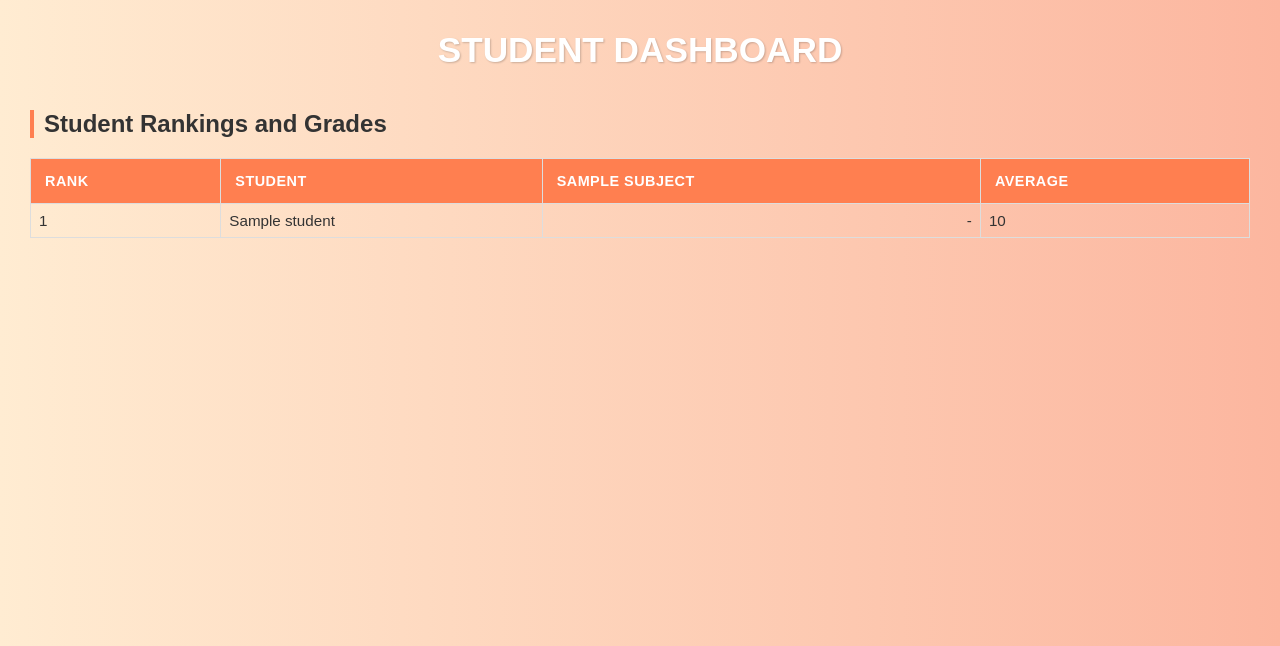
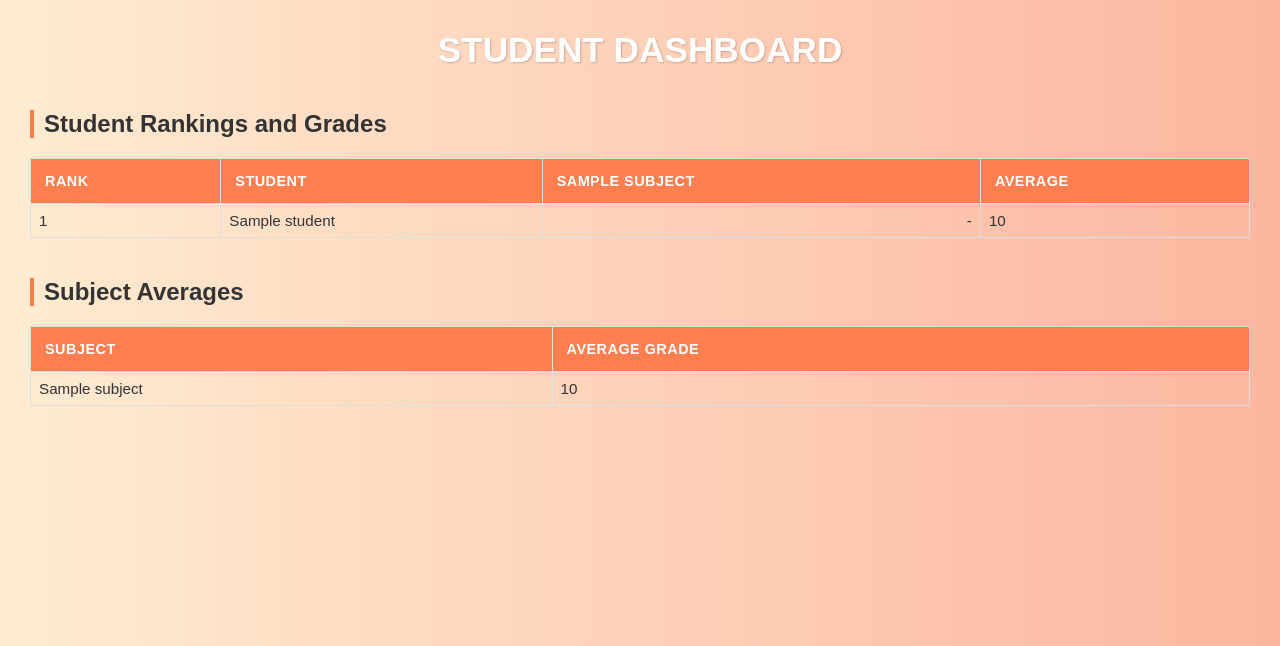
Before and after one commit to fluffy29/Exam_py, a Flask app: template exampythonforwebapp-main/Flask-project-to-fix/templates/dashboard.html in a window 1280 px wide. Shown: the top 646 px of the page. Run offline with Flask 3, Linux system fonts and the light colour scheme; the template is opened without the code that fills it: most values are stand-ins (such as "Sample title", 1, 10 or a date in 2020).

Commit message:
Refactor dashboard to include subject averages and clean up code

```diff
--- a/exampythonforwebapp-main/Flask-project-to-fix/app.py
+++ b/exampythonforwebapp-main/Flask-project-to-fix/app.py
@@ -5,7 +5,6 @@ app = Flask(__name__)
 
 fake = Faker()
 
-# Generate fake data once and store it in global variables
 def generate_fake_data():
     subject_names = ["Math", "Science", "History", "English", "Geography"]
 
@@ -25,13 +24,12 @@ def generate_fake_data():
 
     return students, subjects, grades
 
-# Generate fake data once when the app starts
 students, subjects, grades = generate_fake_data()
 
 @app.route('/')
 def dashboard():
     try:
-        # Calculate average grades for each student
+
         student_grades = {student['id']: [] for student in students}
         for grade in grades:
             student_grades[grade['student']].append(grade['grade'])
@@ -41,16 +39,13 @@ def dashboard():
             for student_id, grades in student_grades.items()
         }
 
-        # Prepare student data for the template
         student_data = [
             {"id": student["id"], "name": student["name"], "average": averages[student["id"]]}
             for student in students
         ]
 
-        # Rank students by their average grades
         ranked_students = sorted(student_data, key=lambda x: x["average"], reverse=True)
 
-        # Organize grades by student and subject
         student_subject_grades = {}
         for student in students:
             student_subject_grades[student['id']] = {
@@ -63,11 +58,21 @@ def dashboard():
             subject_id = grade['subject']
             student_subject_grades[student_id]['grades'][subject_id].append(grade['grade'])
 
+
+        subject_averages = {}
+        for subject in subjects:
+            subject_grades = [grade['grade'] for grade in grades if grade['subject'] == subject['id']]
+            subject_averages[subject['id']] = {
+                "name": subject['name'],
+                "average": sum(subject_grades) / len(subject_grades) if subject_grades else 0
+            }
+
         return render_template(
             "dashboard.html",
             students=ranked_students,
             subjects=subjects,
-            student_subject_grades=student_subject_grades
+            student_subject_grades=student_subject_grades,
+            subject_averages=subject_averages
         )
 
     except Exception as e:
--- a/exampythonforwebapp-main/Flask-project-to-fix/templates/dashboard.html
+++ b/exampythonforwebapp-main/Flask-project-to-fix/templates/dashboard.html
@@ -37,9 +37,9 @@
                 <th>Rank</th>
                 <th>Student</th>
                 {% for subject in subjects %}
-                <th>{{ subject.name }}</th> <!-- Display subject names -->
+                <th>{{ subject.name }}</th>
                 {% endfor %}
-                <th>Average</th> <!-- Column for average grade -->
+                <th>Average</th>
             </tr>
         </thead>
         <tbody>
@@ -56,7 +56,25 @@
                     {% endif %}
                 </td>
                 {% endfor %}
-                <td>{{ student.average | round(2) }}</td> <!-- Average grade -->
+                <td>{{ student.average | round(2) }}</td>
+            </tr>
+            {% endfor %}
+        </tbody>
+    </table>
+
+    <h2>Subject Averages</h2>
+    <table border="1">
+        <thead>
+            <tr>
+                <th>Subject</th>
+                <th>Average Grade</th>
+            </tr>
+        </thead>
+        <tbody>
+            {% for subject in subjects %}
+            <tr>
+                <td>{{ subject.name }}</td>
+                <td>{{ subject_averages[subject.id].average | round(2) }}</td>
             </tr>
             {% endfor %}
         </tbody>
```
Also changed, not shown: README.md (deleted), exampythonforwebapp-main/README.md.
